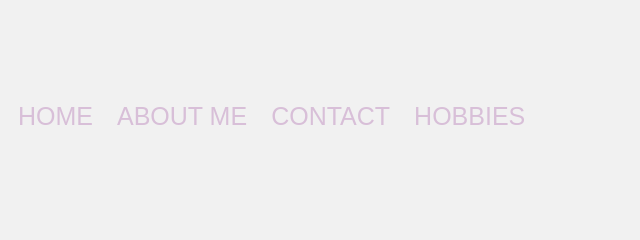
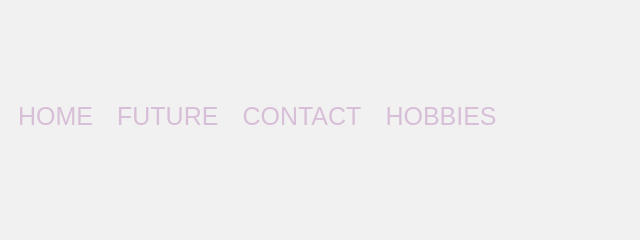
Before and after one commit to MDarmussa/90-s-Style-Website-, a plain HTML site: page pages/about.html in a window 1280 px wide. Shown: the top 240 px of the page, 84-724 px from the left. Drawn offline with Linux system fonts and the light colour scheme.

Commit message:
adding a new branch

```diff
--- a/pages/about.html
+++ b/pages/about.html
@@ -14,7 +14,7 @@
                <div class="menu">
                     <ul>
                          <li><a href="../index.html">Home</a></li>
-                         <li><a href="about.html">About Me</a></li>
+                         <li><a href="about.html">Future</a></li>
                          <li><a href="contact.html">Contact</a></li>
                          <li><a href="hobby.html">Hobbies</a></li>
                     </ul>
--- a/style/styles.css
+++ b/style/styles.css
@@ -115,6 +115,8 @@
      margin-top: -490px;
      margin-bottom: 4em;
 }
+
+
 
 
 /* page2 About me */
```
Also changed, not shown: index.html (+3 -1 lines), pages/contact.html (+1 -1 lines), pages/hobby.html (+1 -1 lines).
